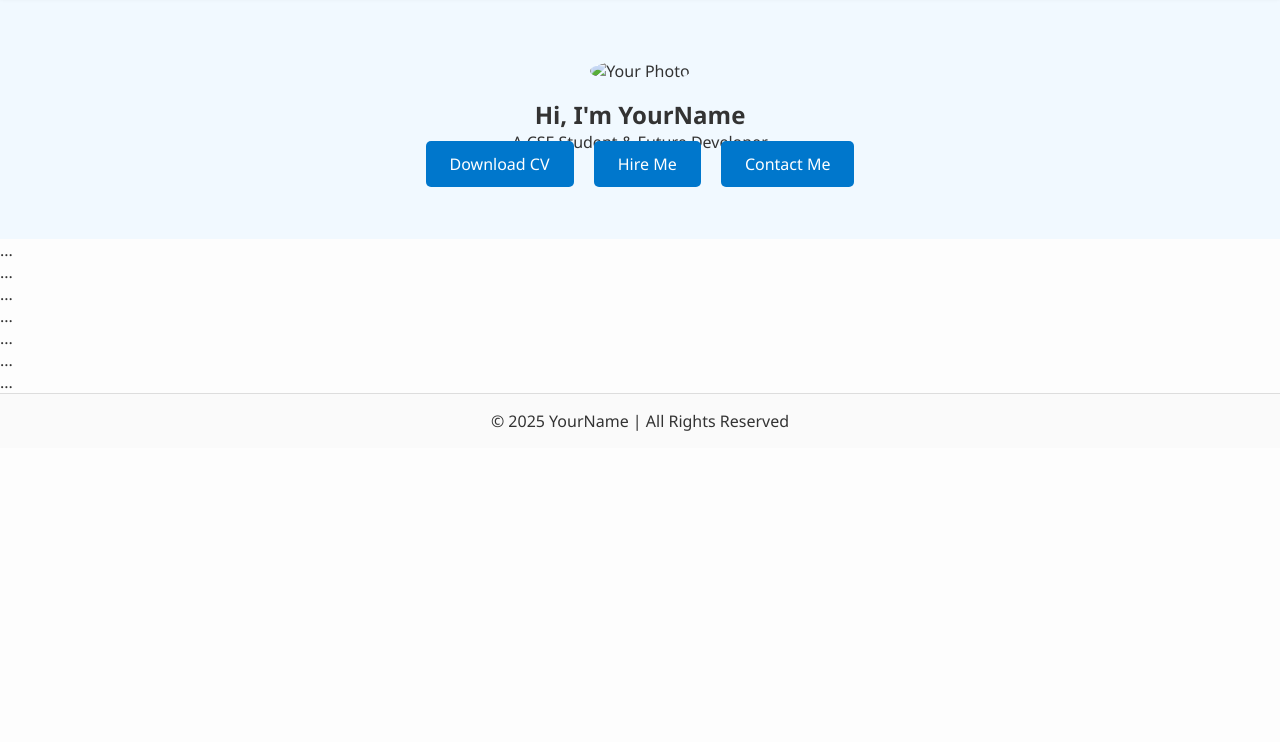
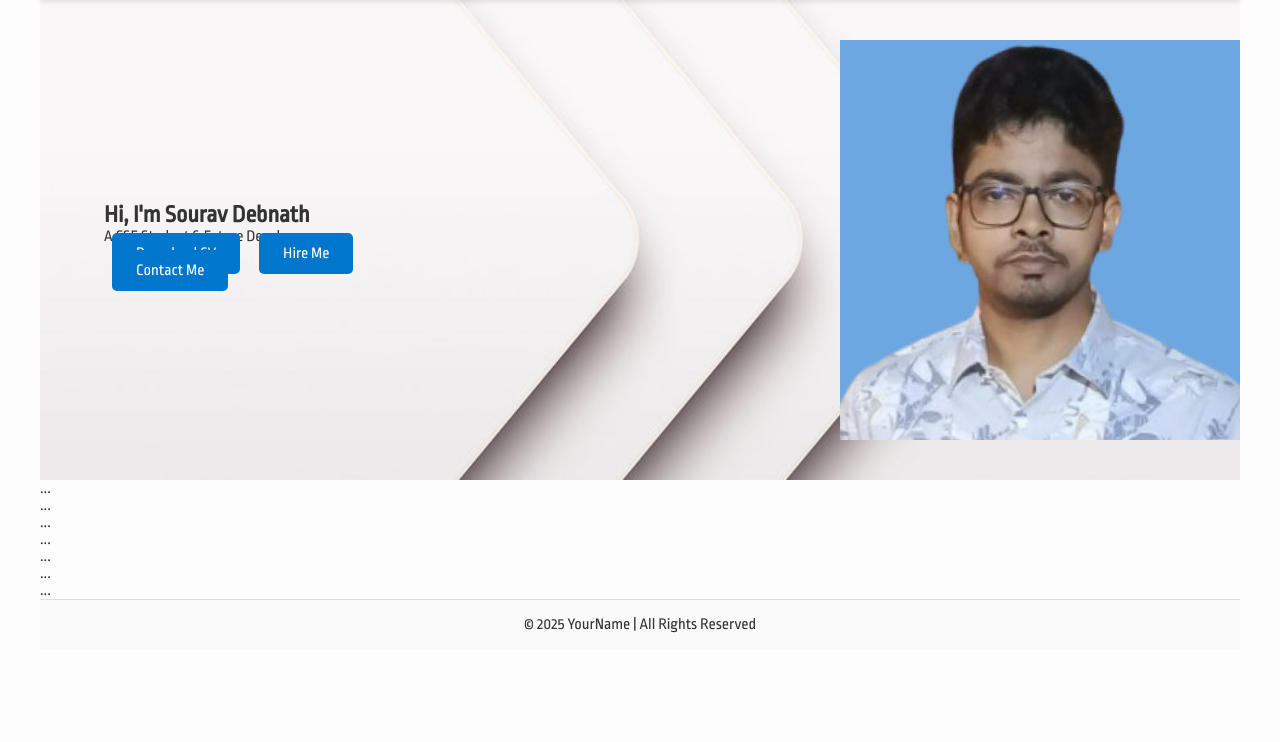
Before and after one commit to SOURAVcse9/personal-portfolio, a plain HTML site: page index.html in a window 1280 px wide. Shown: the part 58-800 px from the top of the page. Drawn offline with Linux system fonts and the light colour scheme; files that its build step writes are made by us from their sources.

Commit message:
working on banner section

```diff
--- a/index.html
+++ b/index.html
@@ -1,16 +1,21 @@
 <!DOCTYPE html>
 <html lang="en">
-<head>
-  <meta charset="UTF-8" />
-  <meta name="viewport" content="width=device-width, initial-scale=1.0" />
-  <title>My Portfolio</title>
-  <link rel="stylesheet" href="style/style.css" />
-  <script defer src="js/script.js"></script>
-</head>
+    <head>
+        <meta charset="UTF-8">
+        <meta name="viewport" content="width=device-width, initial-scale=1.0">
+        <title>souravs portfolio</title>
+        <link rel="shortcut icon" href="images/pic.png" type="image/x-icon">
+
+        <link rel="preconnect" href="https://fonts.googleapis.com">
+        <link rel="preconnect" href="https://fonts.gstatic.com" crossorigin>
+        <link href="https://fonts.googleapis.com/css2?family=Open+Sans&family=Ropa+Sans&display=swap" rel="stylesheet">
+        <link rel="stylesheet" href="styles/style.css">
+
+    </head>
 <body>
   <!-- Navbar -->
   <header class="navbar">
-    <div class="logo">YourName</div>
+    <h2 class="logo">SOURAV DEBNATH</h2>
     <nav>
       <ul class="nav-links">
         <li><a href="#about">About</a></li>
@@ -27,14 +32,16 @@
   <!-- Main Banner -->
   <section class="banner" id="home">
     <div class="banner-content">
-      <img src="images/your-photo.jpg" alt="Your Photo" class="profile-pic" />
-      <h1>Hi, I'm YourName</h1>
+      <h1>Hi, I'm Sourav Debnath</h1>
       <p>A CSE Student & Future Developer</p>
       <div class="banner-buttons">
         <a href="assets/resume.pdf" download class="btn">Download CV</a>
         <a href="#contact" class="btn">Hire Me</a>
         <a href="#contact" class="btn">Contact Me</a>
       </div>
+    </div>
+    <div class="banner-image">
+      <img src="images/photo2.png" alt="souravs profile picture" />
     </div>
   </section>
 
--- a/styles/style.css
+++ b/styles/style.css
@@ -6,9 +6,15 @@
 
   body {
     font-family: 'Segoe UI', sans-serif;
+
+    font-family: 'Open Sans', sans-serif;
+    font-family: 'Ropa Sans', sans-serif;
+
     background: #fdfdfd;
     color: #333;
     scroll-behavior: smooth;
+    max-width: 1200px;
+    margin: 0 auto;
   }
 
   .navbar {
@@ -41,30 +47,54 @@
   }
 
   .banner {
-    padding: 4rem 2rem;
-    text-align: center;
-    background: #f1f9ff;
+    display: flex;
+    justify-content: space-between;
+    align-items: center;
+    /* padding: 4rem 2rem; */
+    padding-left: 4rem;
+    padding-right: 0;;
+    background-image: url('../images/header_bg.jpg'); /* match body background */
+    background-size: cover;
+    background-position: center;
+    height: 60vh;
+
+
+    position: relative;
+    overflow: hidden;
+
   }
 
-  .profile-pic {
-    width: 150px;
-    border-radius: 50%;
-    margin-bottom: 1rem;
+  .banner-content {
+    flex: 1;
+    padding-right: 10rem;
   }
 
+  .banner-image {
+    flex: 1;
+    display: flex;
+    justify-content: center;
+    align-items: center;
+    max-width: 100%;
+    height: auto;
+    margin-left: 15rem;
+    border-radius: 10px;
+  }
+
+  /* Button styling updated */
   .banner-buttons .btn {
     text-decoration: none;
     margin: 0.5rem;
     padding: 0.75rem 1.5rem;
-    background: #0077cc;
+    background: #0077cc; /* same as navbar hover */
     color: #fff;
     border-radius: 5px;
     transition: background 0.3s;
   }
 
   .banner-buttons .btn:hover {
-    background: #005fa3;
+    background: #005fa3; /* darker shade on hover */
   }
+
 
   .footer {
     text-align: center;
```
Also changed, not shown: images/header_1.jpg (added), images/header_bg.jpg (added), images/photo2.png (added).
